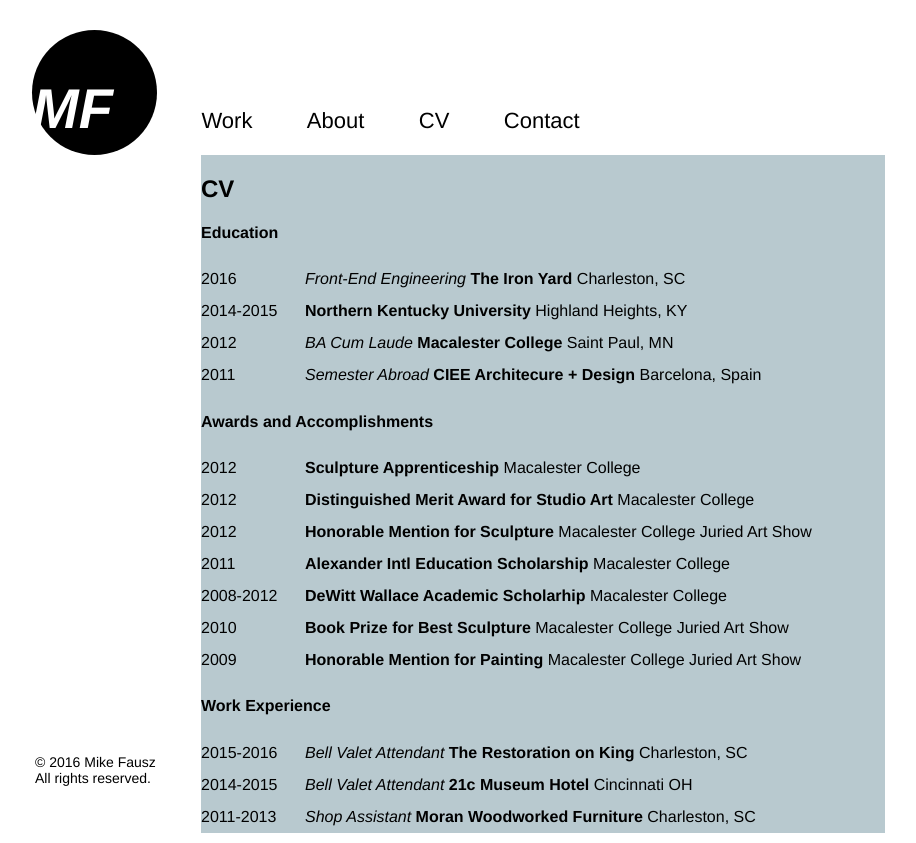
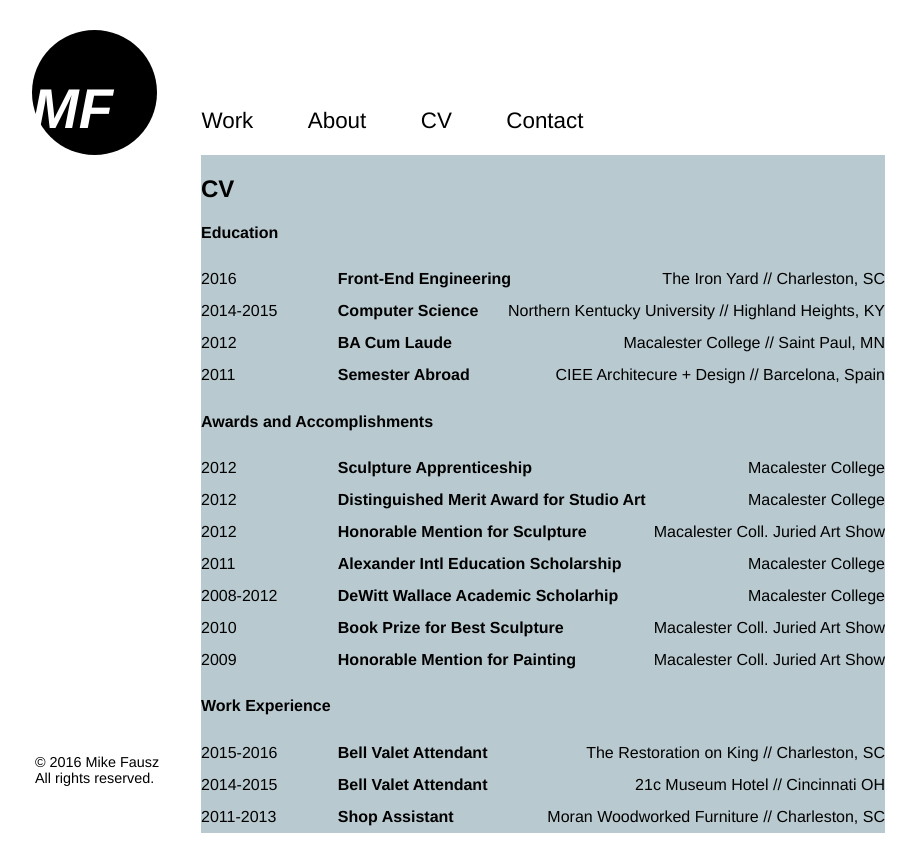
Before and after one commit to mikefausz/html-css-intro, a plain HTML site: page cv.html in a window 1280 px wide. Shown: the whole page, without its empty margins (8-924 px from the left). Drawn offline with Linux system fonts and the light colour scheme.

Commit message:
Cleaned up the code, made font sizes relative, adjusted formatting.

```diff
--- a/cv.html
+++ b/cv.html
@@ -6,8 +6,7 @@
     <link rel="stylesheet" href="main.css">
   </head>
   <body>
-    <div id="page">
-      <nav id="navbar">
+    <nav>
       <a href="index.html"><div id="logo"/><h1>MF</h1></div></a>
       <ul>
         <a href="work.html"><li>Work</li></a>
@@ -16,29 +15,32 @@
         <a href="contact.html"><li>Contact</li></a>
       </ul>
     </nav>
-      <div class="content" id="cv">
+    <section class="content" id="cv">
       <h2>CV</h2>
+
       <h4>Education</h4>
-        <h5>2016</h5><p><em>Front-End Engineering</em><span> The Iron Yard</span> Charleston, SC</p></br>
-        <h5>2014-2015</h5><p><span>Northern Kentucky University</span> Highland Heights, KY</p></br>
-        <h5>2012</h5><p><em>BA Cum Laude</em><span> Macalester College</span> Saint Paul, MN</p></br>
-        <h5>2011</h5><p><em>Semester Abroad</em><span> CIEE Architecure + Design</span> Barcelona, Spain</p></br>
+      <h5>2016</h5><p>Front-End Engineering <span>The Iron Yard  // Charleston, SC</span> </p></br>
+      <h5>2014-2015</h5><p>Computer Science <span>Northern Kentucky University // Highland Heights, KY</span></p></br>
+      <h5>2012</h5><p>BA Cum Laude <span>Macalester College // Saint Paul, MN</span></p></br>
+      <h5>2011</h5><p>Semester Abroad <span>CIEE Architecure + Design // Barcelona, Spain</span></p></br>
+
       <h4>Awards and Accomplishments</h4>
-        <h5>2012</h5><p><span>Sculpture Apprenticeship</span> Macalester College</p></br>
-        <h5>2012</h5><p><span>Distinguished Merit Award for Studio Art</span> Macalester College</p></br>
-        <h5>2012</h5><p><span>Honorable Mention for Sculpture</span> Macalester College Juried Art Show</p></br>
-        <h5>2011</h5><p><span>Alexander Intl Education Scholarship</span> Macalester College</p></br>
-        <h5>2008-2012</h5><p><span>DeWitt Wallace Academic Scholarhip</span> Macalester College</p></br>
-        <h5>2010</h5><p><span>Book Prize for Best Sculpture</span> Macalester College Juried Art Show</p></br>
-        <h5>2009</h5><p><span>Honorable Mention for Painting</span> Macalester College Juried Art Show</p></br>
+      <h5>2012</h5><p>Sculpture Apprenticeship <span>Macalester College<span></p></br>
+      <h5>2012</h5><p>Distinguished Merit Award for Studio Art <span>Macalester College<span></p></br>
+      <h5>2012</h5><p>Honorable Mention for Sculpture <span>Macalester Coll. Juried Art Show</span></p></br>
+      <h5>2011</h5><p>Alexander Intl Education Scholarship <span>Macalester College</span></p></br>
+      <h5>2008-2012</h5><p>DeWitt Wallace Academic Scholarhip <span>Macalester College</span></p></br>
+      <h5>2010</h5><p>Book Prize for Best Sculpture <span>Macalester Coll. Juried Art Show</span></p></br>
+      <h5>2009</h5><p>Honorable Mention for Painting <span>Macalester Coll. Juried Art Show</span></p></br>
+
       <h4>Work Experience</h4>
-        <h5>2015-2016</h5><p><em>Bell Valet Attendant </em><span>The Restoration on King</span> Charleston, SC</p></br>
-        <h5>2014-2015</h5><p><em>Bell Valet Attendant </em><span>21c Museum Hotel</span> Cincinnati OH</p></br>
-        <h5>2011-2013</h5><p><em>Shop Assistant </em><span>Moran Woodworked Furniture</span> Charleston, SC</p></br>
-      </div>
-      <div id="footer">
+      <h5>2015-2016</h5><p>Bell Valet Attendant <span>The Restoration on King // Charleston, SC</span></p></br>
+      <h5>2014-2015</h5><p>Bell Valet Attendant <span>21c Museum Hotel // Cincinnati OH </span></p></br>
+      <h5>2011-2013</h5><p>Shop Assistant <span>Moran Woodworked Furniture // Charleston, SC</span></p></br>
+    </section>
+    <footer>
 			<p>© 2016 Mike Fausz</br>All rights reserved.</p>
       </div>
-    </div>
+    </footer>
   </body>
 </html>
--- a/main.css
+++ b/main.css
@@ -1,22 +1,55 @@
+body {
+  font-family: Helvetica,Arial,sans-serif;
+  max-width: 1200px;
+}
+
+nav {
+  background: rgba(255,255,255,0.6);
+  height: 155px;
+  margin: -8px -8px 0;
+  position: fixed;
+  width: 100%;
+  z-index: 1;
+}
+
+#logo {
+  border-radius: 100%;
+  background-color: #000;
+  display: inline-block;
+  height: 125px;
+  margin-left: 40px;
+  margin-top: 30px;
+  width: 125px;
+}
+
+#logo:active {
+  background-color: #CFB56D;
+}
+
+#logo h1 {
+  color: #fff;
+  font-size: 3.5rem;
+  font-style: italic;
+}
+
 a {
   text-decoration: none;
   color: #000;
 }
 
+ul {
+  display: inline-block;
+}
+
 li {
   display: inline-block;
-  font-size: 22px;
-  font-weight: lighter;
+  font-size: 1.4rem;
+  font-weight: 300;
   padding-right: 50px;
 }
 
 li:hover {
-  color: #B8C9CF;
-  color: #D8C381;
-}
-
-ul {
-  display: inline-block;
+  color: #CFB56D;
 }
 
 .content {
@@ -28,8 +61,53 @@ ul {
   width: 57%;
 }
 
+footer {
+  bottom: 0;
+  font-size: .9rem;
+  font-weight: 300;
+  margin-left: 35px;
+  position: fixed;
+  width: 100%;
+  z-index: 2;
+}
+
+#photobox {
+  background-color: #fff;
+  max-width: 80%;
+  padding: 147px 0 0 35px;
+}
+
+#photobox li {
+  padding: 0 20px 20px 0;
+}
+
+#photobox ul {
+  margin: 0;
+  padding: 0;
+}
+
 #about p {
-  font-size: larger;
+  font-size: 1.2rem;
+}
+
+#cv h5 {
+  display: inline-block;
+  font-size: 1rem;
+  font-weight: 300;
+  margin: 7px 0;
+  width: 20%;
+}
+
+#cv p {
+  display: inline-block;
+  font-weight: 700;
+  margin: 7px 0;
+  width: 80%;
+}
+
+#cv span {
+  float: right;
+  font-weight: normal;
 }
 
 #contact a:hover {
@@ -45,77 +123,3 @@ ul {
   margin-bottom: 5px;
   margin-top: 5px;
 }
-
-#cv h5 {
-  display: inline-block;
-  font-size: 16px;
-  font-weight: lighter;
-  margin: 7px 0;
-  width: 104px;
-}
-
-#cv p {
-  display: inline-block;
-  margin: 7px 0;
-}
-
-#cv span {
-  font-weight: 700;
-  width: 104px;
-}
-
-#footer {
-  bottom: 0;
-  font-size: 14px;
-  font-weight: lighter;
-  margin-left: 35px;
-  position: fixed;
-  width: 100%;
-  z-index: 2;
-}
-
-#logo {
-  border-radius: 100%;
-  background-color: #000;
-  display: inline-block;
-  height: 125px;
-  margin-left: 40px;
-  margin-top: 30px;
-  width: 125px;
-}
-
-#logo h1 {
-  color: #fff;
-  font-size: 56px;
-  font-style: italic;
-}
-
-#navbar {
-  background: rgba(255,255,255,0.6);
-  height: 155px;
-  margin: -8px -8px 0;
-  position: fixed;
-  width: 97.5%;
-  z-index: 1;
-}
-
-#photobox {
-  background-color: #fff;
-  max-width: 88%;
-  padding: 147px 0 0 35px;
-}
-
-#photobox li {
-  display: inline-block;
-  padding: 0 20px 20px 0;
-}
-
-#page {
-  font-family: Helvetica,Arial,sans-serif;
-  max-width: 1200px;
-}
-
-#photobox ul {
-  margin: 0;
-  padding: 0;
-}
```
Also changed, not shown: about.html (+5 -7 lines), contact.html (+8 -7 lines), index.html (+7 -7 lines), work.html (+5 -7 lines). Lines whose indentation alone changed are shown as unchanged.
